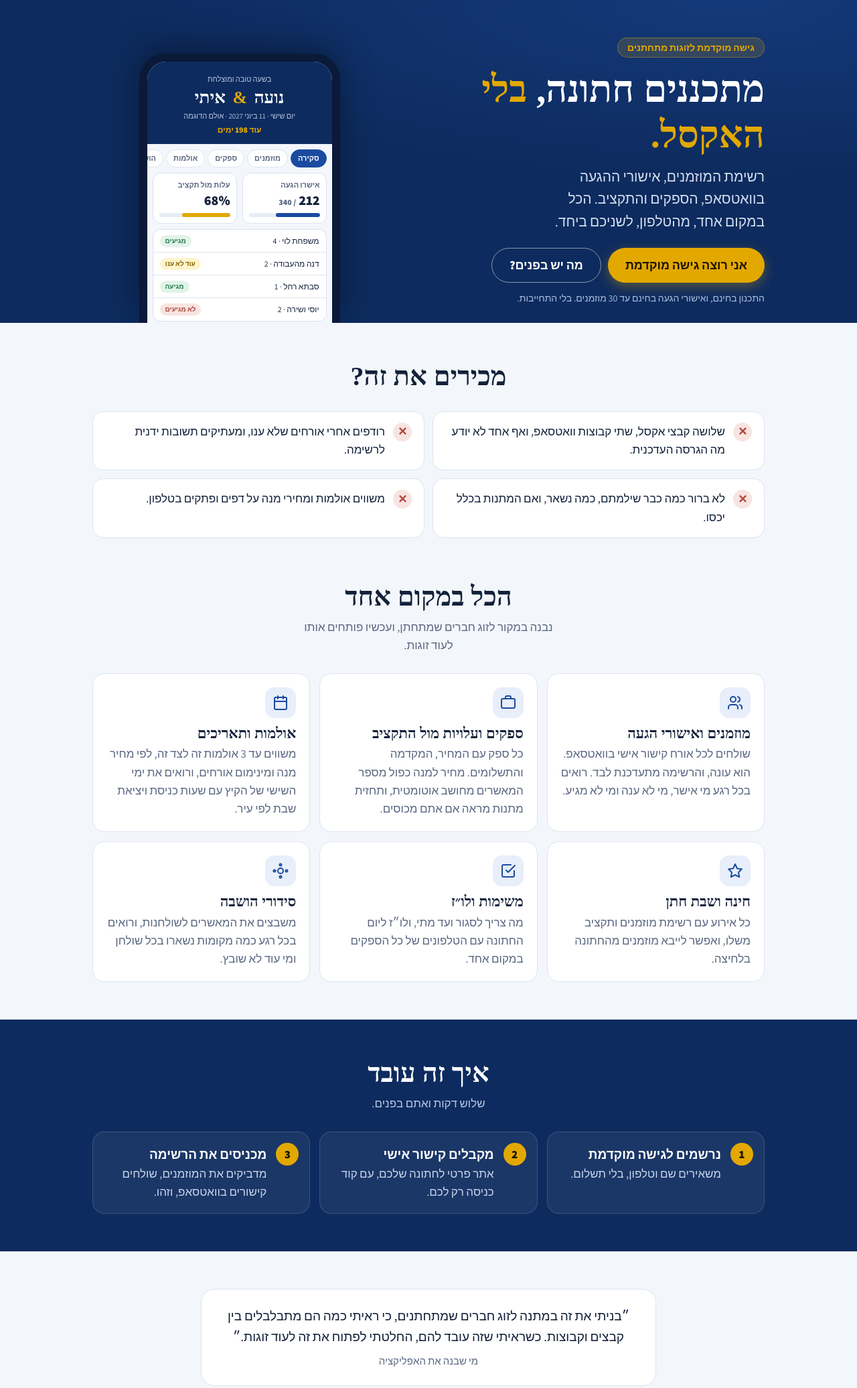
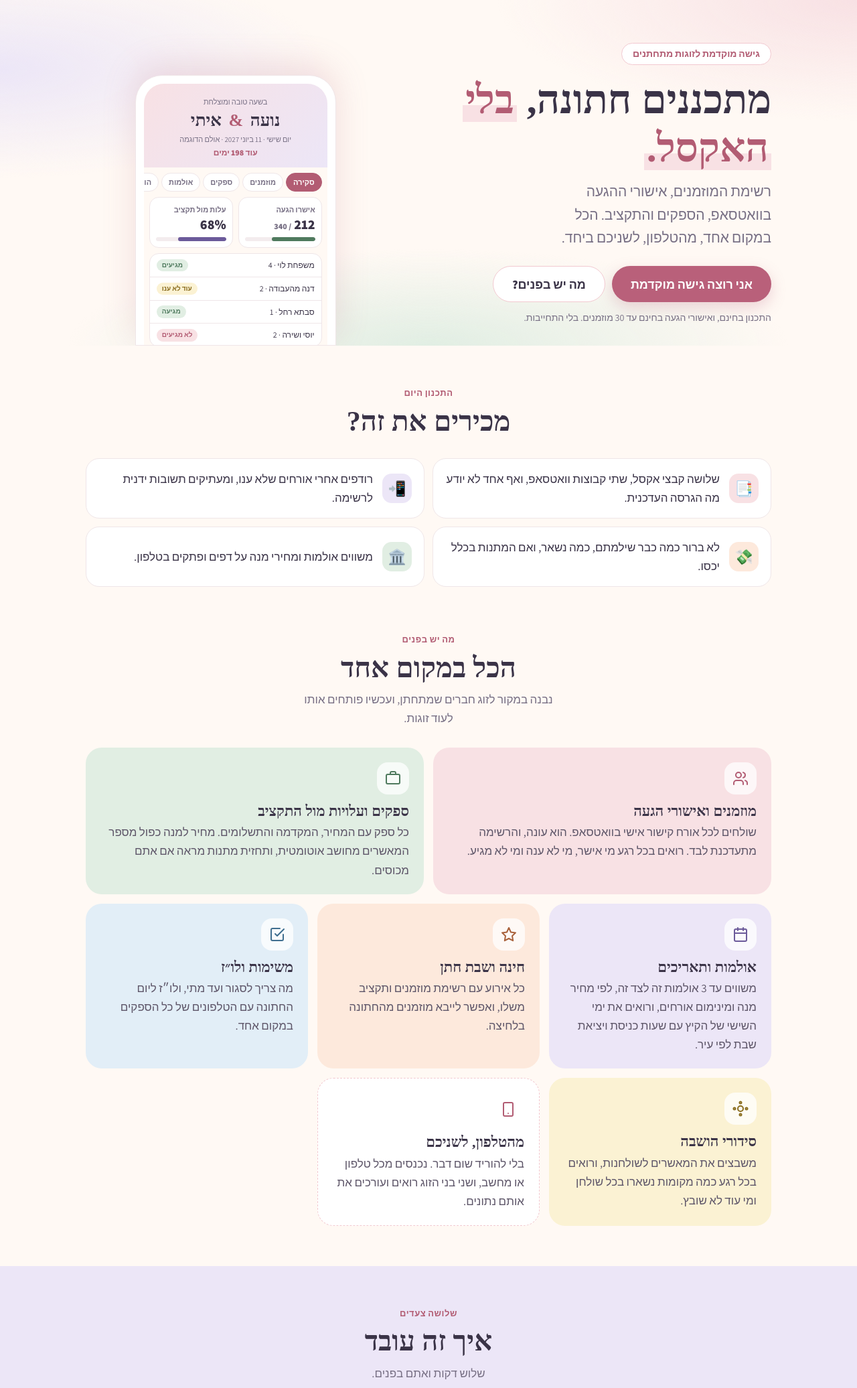
Before and after one commit to pazohayon5-coder/wedding, a plain HTML site: page landing.html in a window 1280 px wide. Shown: the top 2072 px of the page at 67% size. Drawn offline with Linux system fonts and the light colour scheme; a web font is replaced by a local one.

Commit message:
Landing: pastel restyle, new layout, restore phone card
Co-Authored-By: Claude Opus 5.5 <noreply@anthropic.com>
Claude-Session: https://claude.ai/code/session_01Fa3FRpLzZZBzXtF2afbSxM

```diff
--- a/landing.html
+++ b/landing.html
@@ -3,7 +3,7 @@
 <head>
 <meta charset="utf-8">
 <meta name="viewport" content="width=device-width,initial-scale=1,viewport-fit=cover">
-<meta name="theme-color" content="#0D2B5E">
+<meta name="theme-color" content="#F8E1E4">
 <title>מתכננים חתונה, בלי האקסל</title>
 <meta name="description" content="אפליקציה אחת לכל תכנון החתונה: רשימת מוזמנים ואישורי הגעה בוואטסאפ, ספקים ועלויות מול התקציב, השוואת אולמות ותאריכים.">
 <meta property="og:title" content="מתכננים חתונה, בלי האקסל">
@@ -16,135 +16,150 @@
 </script>
 <style>
 :root{
-  --band:#0D2B5E; --band-2:#14397A; --accent:#1A4BA0; --gold:#E3A800; --gold-soft:#FFF4CC;
-  --bg:#F3F6FB; --card:#FFFFFF; --ink:#13213A; --muted:#5B6782; --line:#DDE4F0; --good:#1F7A4D;
+  --cream:#FFF9F4; --rose:#F8E1E4; --rose-2:#F2C9D0; --rose-ink:#B25C73;
+  --sage:#E1EEE3; --sage-ink:#4F7A5E; --lav:#ECE6F7; --lav-ink:#6B5A9A;
+  --peach:#FDE9DC; --peach-ink:#A8603A; --sky:#E2EEF7; --sky-ink:#3F6E8F; --butter:#FBF2D3; --butter-ink:#8A6D1E;
+  --ink:#3A3347; --muted:#776F84; --line:#EFE6E8; --card:#FFFFFF;
+  --btn:#B9607A; --btn-ink:#FFFFFF;
   --f-body:"Assistant","Segoe UI","Arial Hebrew",Arial,sans-serif;
   --f-display:"Frank Ruhl Libre","David","Times New Roman",serif;
   color-scheme:light;
 }
 *{box-sizing:border-box}
 html{scroll-behavior:smooth}
-body{margin:0;background:var(--bg);color:var(--ink);font:17px/1.6 var(--f-body);-webkit-text-size-adjust:100%}
+body{margin:0;background:var(--cream);color:var(--ink);font:17px/1.65 var(--f-body);-webkit-text-size-adjust:100%;overflow-x:hidden}
 img{max-width:100%}
-a{color:var(--accent)}
-.wrap{max-width:1040px;margin:0 auto;padding:0 18px}
-h1,h2,h3{font-family:var(--f-display);line-height:1.2;margin:0}
-.btn{display:inline-flex;align-items:center;justify-content:center;gap:8px;min-height:52px;padding:0 26px;border-radius:999px;border:0;
-  background:var(--gold);color:#1B1400;font:800 18px var(--f-body);text-decoration:none;cursor:pointer;box-shadow:0 6px 18px rgba(227,168,0,.35)}
+a{color:var(--rose-ink)}
+.wrap{max-width:1060px;margin:0 auto;padding:0 18px}
+h1,h2,h3{font-family:var(--f-display);line-height:1.2;margin:0;color:var(--ink)}
+.btn{display:inline-flex;align-items:center;justify-content:center;gap:8px;min-height:54px;padding:0 28px;border-radius:999px;border:0;
+  background:var(--btn);color:var(--btn-ink);font:800 18px var(--f-body);text-decoration:none;cursor:pointer;box-shadow:0 8px 22px rgba(185,96,122,.25)}
 .btn:active{transform:translateY(1px)}
-.btn.ghost{background:transparent;color:#fff;border:1.5px solid rgba(255,255,255,.5);box-shadow:none}
+.btn.ghost{background:#fff;color:var(--ink);border:1.5px solid var(--rose-2);box-shadow:none}
 
 /* hero */
-.hero{background:radial-gradient(120% 90% at 85% 0%,var(--band-2) 0%,var(--band) 60%);color:#fff;padding:34px 0 0;overflow:hidden}
-.hero .wrap{display:grid;gap:28px;align-items:end}
-.kicker{display:inline-block;background:rgba(227,168,0,.16);color:var(--gold);border:1px solid rgba(227,168,0,.4);border-radius:999px;padding:3px 14px;font-weight:700;font-size:14px}
-.hero h1{font-size:clamp(34px,8.5vw,56px);font-weight:900;margin:14px 0 12px}
-.hero h1 em{font-style:normal;color:var(--gold)}
-.hero p.lead{font-size:19px;color:#D5DFF2;margin:0 0 22px;max-width:34ch}
-.hero .ctas{display:flex;flex-wrap:wrap;gap:10px;margin-bottom:12px}
-.hero .note{font-size:14px;color:#AFC0E2;margin:0 0 26px}
+.hero{position:relative;padding:44px 0 0;overflow:hidden;text-align:center;
+  background:radial-gradient(60% 50% at 100% 0%,var(--rose) 0%,transparent 70%),radial-gradient(55% 45% at 0% 20%,var(--lav) 0%,transparent 70%),radial-gradient(60% 40% at 50% 100%,var(--sage) 0%,transparent 70%),var(--cream)}
+.hero .wrap{display:grid;gap:30px;align-items:end}
+.kicker{display:inline-block;background:#fff;color:var(--rose-ink);border:1px solid var(--rose-2);border-radius:999px;padding:4px 16px;font-weight:700;font-size:14px}
+.hero h1{font-size:clamp(36px,9vw,60px);font-weight:900;margin:16px 0 12px}
+.hero h1 em{font-style:normal;color:var(--rose-ink);background:linear-gradient(transparent 62%,var(--rose) 62%);padding:0 4px;-webkit-box-decoration-break:clone;box-decoration-break:clone}
+.hero p.lead{font-size:19px;color:var(--muted);margin:0 auto 24px;max-width:34ch}
+.hero .ctas{display:flex;flex-wrap:wrap;gap:10px;justify-content:center;margin-bottom:12px}
+.hero .note{font-size:14px;color:var(--muted);margin:0 0 30px}
 
 /* phone mockup */
-.phone{width:min(300px,82vw);margin:0 auto;background:#0A1A38;border-radius:38px 38px 0 0;padding:12px 12px 0;box-shadow:0 -10px 50px rgba(0,0,0,.35)}
-.screen{background:var(--bg);border-radius:28px 28px 0 0;overflow:hidden;height:390px;font-size:13px;color:var(--ink)}
-.s-head{background:var(--band);color:#fff;text-align:center;padding:16px 10px 12px}
-.s-head small{color:#B9C8E6;font-size:11px}
-.s-head b{display:block;font:900 26px var(--f-display);margin:2px 0}
-.s-head b i{font-style:normal;color:var(--gold);padding:0 4px}
-.s-head .cd{color:var(--gold);font-weight:800;font-size:12px}
+.phone{width:min(300px,82vw);margin:0 auto;background:#fff;border:1px solid var(--line);border-radius:40px 40px 0 0;padding:12px 12px 0;box-shadow:0 -14px 50px rgba(178,92,115,.18)}
+.screen{background:var(--cream);border-radius:30px 30px 0 0;overflow:hidden;height:390px;font-size:13px;color:var(--ink);text-align:right}
+.s-head{background:linear-gradient(135deg,var(--rose),var(--lav));text-align:center;padding:16px 10px 12px}
+.s-head small{color:var(--muted);font-size:11px}
+.s-head b{display:block;font:900 26px var(--f-display);margin:2px 0;color:var(--ink)}
+.s-head b i{font-style:normal;color:var(--rose-ink);padding:0 4px;-webkit-box-decoration-break:clone;box-decoration-break:clone}
+.s-head .cd{color:var(--rose-ink);font-weight:800;font-size:12px}
 .s-tabs{display:flex;gap:4px;padding:8px;overflow:hidden}
 .s-tabs span{flex:none;padding:4px 10px;border-radius:999px;background:#fff;border:1px solid var(--line);font-size:11px;font-weight:700;color:var(--muted)}
-.s-tabs span.on{background:var(--accent);border-color:var(--accent);color:#fff}
+.s-tabs span.on{background:var(--rose-ink);border-color:var(--rose-ink);color:#fff}
 .s-grid{display:grid;grid-template-columns:1fr 1fr;gap:8px;padding:0 8px}
-.s-card{background:#fff;border:1px solid var(--line);border-radius:12px;padding:9px}
+.s-card{background:#fff;border:1px solid var(--line);border-radius:14px;padding:9px}
 .s-card .t{font-size:11px;color:var(--muted);font-weight:700}
 .s-card .v{font:800 20px var(--f-body)}
 .s-card .v small{font-size:12px;color:var(--muted)}
-.bar{height:6px;border-radius:9px;background:#E7ECF5;margin-top:6px;overflow:hidden}
-.bar i{display:block;height:100%;background:var(--accent);border-radius:9px}
-.bar.g i{background:var(--gold)}
-.s-list{margin:8px;background:#fff;border:1px solid var(--line);border-radius:12px}
+.bar{height:6px;border-radius:9px;background:#F3ECEE;margin-top:6px;overflow:hidden}
+.bar i{display:block;height:100%;background:var(--sage-ink);border-radius:9px}
+.bar.g i{background:var(--lav-ink)}
+.s-list{margin:8px;background:#fff;border:1px solid var(--line);border-radius:14px}
 .s-row{display:flex;align-items:center;justify-content:space-between;padding:7px 10px;border-top:1px solid var(--line);font-size:12px}
 .s-row:first-child{border-top:0}
 .pill{font-size:10px;font-weight:800;border-radius:999px;padding:1px 8px}
-.pill.y{background:#E2F3E9;color:var(--good)}
-.pill.p{background:var(--gold-soft);color:#8A6400}
-.pill.n{background:#F8E4E1;color:#B0453A}
+.pill.y{background:var(--sage);color:var(--sage-ink)}
+.pill.p{background:var(--butter);color:var(--butter-ink)}
+.pill.n{background:var(--rose);color:var(--rose-ink)}
 
 /* sections */
-section{padding:56px 0}
-.sec-title{text-align:center;margin-bottom:28px}
-.sec-title h2{font-size:clamp(28px,6.5vw,40px);font-weight:900}
+section{padding:60px 0}
+.sec-title{text-align:center;margin-bottom:30px}
+.eyebrow{display:block;font-size:13px;font-weight:800;letter-spacing:.04em;color:var(--rose-ink);margin-bottom:6px}
+.sec-title h2{font-size:clamp(28px,6.5vw,42px);font-weight:900}
 .sec-title p{color:var(--muted);margin:8px auto 0;max-width:46ch}
 .pains{display:grid;gap:12px}
-.pain{background:#fff;border:1px solid var(--line);border-radius:16px;padding:16px 18px;display:flex;gap:12px;align-items:flex-start}
-.pain .x{flex:none;width:28px;height:28px;border-radius:50%;background:#F8E4E1;color:#B0453A;display:grid;place-items:center;font-weight:900}
+.pain{background:#fff;border:1px solid var(--line);border-radius:20px;padding:16px 18px;display:flex;gap:14px;align-items:center}
+.pain .x{flex:none;width:44px;height:44px;border-radius:14px;background:var(--rose);display:grid;place-items:center;font-size:22px}
+.pain:nth-child(2) .x{background:var(--lav)}.pain:nth-child(3) .x{background:var(--peach)}.pain:nth-child(4) .x{background:var(--sage)}
 .features{display:grid;gap:14px}
-.feat{background:#fff;border:1px solid var(--line);border-radius:18px;padding:20px}
-.feat .ic{width:46px;height:46px;border-radius:14px;background:#E8EEFA;color:var(--accent);display:grid;place-items:center;margin-bottom:10px}
+.feat{border-radius:24px;padding:22px;background:var(--rose)}
+.feat .ic{width:48px;height:48px;border-radius:16px;background:rgba(255,255,255,.75);display:grid;place-items:center;margin-bottom:12px;color:var(--rose-ink)}
 .feat h3{font-size:22px;font-weight:700;margin-bottom:4px}
-.feat p{margin:0;color:var(--muted)}
-.how{background:var(--band);color:#fff}
-.how .sec-title p{color:#B9C8E6}
-.steps{display:grid;gap:14px;counter-reset:s}
-.step{background:rgba(255,255,255,.06);border:1px solid rgba(255,255,255,.14);border-radius:18px;padding:18px 18px 18px 18px;position:relative;padding-inline-start:64px}
-.step::before{counter-increment:s;content:counter(s);position:absolute;inset-inline-start:16px;top:16px;width:34px;height:34px;border-radius:50%;background:var(--gold);color:#1B1400;font-weight:900;display:grid;place-items:center}
-.step b{display:block;font-size:19px}
-.step span{color:#C9D5EC}
-.story{background:#fff;border:1px solid var(--line);border-radius:20px;padding:24px;max-width:680px;margin:0 auto;text-align:center}
-.story p{font-size:19px;margin:0}
-.story .by{color:var(--muted);font-size:15px;margin-top:10px}
+.feat p{margin:0;color:#5E5669}
+.feat:nth-child(7n+2){background:var(--sage)}.feat:nth-child(7n+2) .ic{color:var(--sage-ink)}
+.feat:nth-child(7n+3){background:var(--lav)}.feat:nth-child(7n+3) .ic{color:var(--lav-ink)}
+.feat:nth-child(7n+4){background:var(--peach)}.feat:nth-child(7n+4) .ic{color:var(--peach-ink)}
+.feat:nth-child(7n+5){background:var(--sky)}.feat:nth-child(7n+5) .ic{color:var(--sky-ink)}
+.feat:nth-child(7n+6){background:var(--butter)}.feat:nth-child(7n+6) .ic{color:var(--butter-ink)}
+.feat:nth-child(7n){background:#fff;border:1.5px dashed var(--rose-2)}
+.how{background:var(--lav)}
+.steps{display:grid;gap:0;counter-reset:s;max-width:640px;margin:0 auto;position:relative}
+.step{position:relative;padding:0 0 26px;padding-inline-start:62px}
+.step:last-child{padding-bottom:0}
+.step::before{counter-increment:s;content:counter(s);position:absolute;inset-inline-start:0;top:0;width:42px;height:42px;border-radius:50%;background:#fff;color:var(--lav-ink);font-weight:900;font-size:18px;display:grid;place-items:center;box-shadow:0 4px 12px rgba(107,90,154,.18);z-index:1}
+.step::after{content:"";position:absolute;inset-inline-start:20px;top:42px;bottom:0;border-inline-start:2px dashed rgba(107,90,154,.35)}
+.step:last-child::after{display:none}
+.step b{display:block;font-size:19px;padding-top:7px}
+.step span{color:#5E5669}
+.story{background:var(--peach);border-radius:28px;padding:30px 24px;max-width:680px;margin:0 auto;text-align:center;position:relative}
+.story::before{content:"״";position:absolute;top:-6px;inset-inline-start:22px;font:900 90px/1 var(--f-display);color:rgba(168,96,58,.25)}
+.story p{font:500 21px/1.55 var(--f-display);margin:0}
+.story .by{color:var(--peach-ink);font-size:15px;margin-top:12px;font-weight:700}
 
 /* price + form */
 .offer{display:grid;gap:18px;align-items:start}
-.price{background:var(--band);color:#fff;border-radius:22px;padding:26px;position:relative;overflow:hidden}
-.price .tag{display:inline-block;background:var(--gold);color:#1B1400;font-weight:800;border-radius:999px;padding:2px 12px;font-size:14px}
-.price .amt{font:900 56px/1 var(--f-display);margin:14px 0 4px}
-.price .amt small{font-size:26px}
-.price .was{color:#B9C8E6}
-.price .was s{color:#fff}
+.price{background:var(--sage);border-radius:28px;padding:28px}
+.price .tag{display:inline-block;background:#fff;color:var(--sage-ink);font-weight:800;border-radius:999px;padding:3px 14px;font-size:14px}
+.price .amt{font:900 58px/1 var(--f-display);margin:14px 0 8px;color:var(--sage-ink)}
+.price .was{color:#4A5E50}
 .price ul{list-style:none;padding:0;margin:18px 0 0}
-.price li{padding:6px 0;padding-inline-start:28px;position:relative}
-.price li::before{content:"";position:absolute;inset-inline-start:0;top:12px;width:16px;height:9px;border-left:3px solid var(--gold);border-bottom:3px solid var(--gold);transform:rotate(-45deg)}
-form.card{background:#fff;border:1px solid var(--line);border-radius:22px;padding:22px}
-form h3{font-size:24px;margin-bottom:4px}
+.price li{padding:7px 0;padding-inline-start:30px;position:relative}
+.price li::before{content:"";position:absolute;inset-inline-start:2px;top:13px;width:14px;height:8px;border-left:3px solid var(--sage-ink);border-bottom:3px solid var(--sage-ink);transform:rotate(-45deg)}
+form.card{background:#fff;border:1px solid var(--line);border-radius:28px;padding:24px;box-shadow:0 12px 34px rgba(178,92,115,.08)}
+form h3{font-size:25px;margin-bottom:4px}
 form .sub{color:var(--muted);margin:0 0 16px;font-size:15px}
-label{display:block;font-weight:700;font-size:15px;margin:12px 0 6px}
+label{display:block;font-weight:700;font-size:15px;margin:14px 0 6px}
 label .opt{font-weight:400;color:var(--muted)}
-input,select{width:100%;min-height:50px;border:1.5px solid var(--line);border-radius:12px;padding:0 14px;font:17px var(--f-body);color:var(--ink);background:#fff}
-input:focus,select:focus{outline:none;border-color:var(--accent);box-shadow:0 0 0 3px rgba(26,75,160,.15)}
+input,select{width:100%;min-height:52px;border:1.5px solid var(--line);border-radius:16px;padding:0 14px;font:17px var(--f-body);color:var(--ink);background:var(--cream)}
+input:focus,select:focus{outline:none;border-color:var(--rose-ink);box-shadow:0 0 0 3px rgba(185,96,122,.15);background:#fff}
 .chips{display:flex;flex-wrap:wrap;gap:8px}
 .chips input{position:absolute;opacity:0;width:1px;height:1px}
-.chips label{margin:0;font-weight:600;border:1.5px solid var(--line);border-radius:999px;padding:9px 14px;cursor:pointer;font-size:15px;min-height:44px;display:flex;align-items:center}
-.chips input:checked+label{background:#E8EEFA;border-color:var(--accent);color:var(--accent)}
-.chips input:focus-visible+label{box-shadow:0 0 0 3px rgba(26,75,160,.25)}
-form .btn{width:100%;margin-top:20px}
+.chips label{margin:0;font-weight:600;border:1.5px solid var(--line);background:var(--cream);border-radius:999px;padding:9px 14px;cursor:pointer;font-size:15px;min-height:44px;display:flex;align-items:center}
+.chips input:checked+label{background:var(--rose);border-color:var(--rose-ink);color:var(--rose-ink)}
+.chips input:focus-visible+label{box-shadow:0 0 0 3px rgba(185,96,122,.25)}
+form .btn{width:100%;margin-top:22px}
 .fine{font-size:13px;color:var(--muted);text-align:center;margin:10px 0 0}
-.msg{display:none;margin-top:14px;padding:12px 14px;border-radius:12px;font-weight:600}
-.msg.err{display:block;background:#F8E4E1;color:#8E2F25}
+.msg{display:none;margin-top:14px;padding:12px 14px;border-radius:14px;font-weight:600}
+.msg.err{display:block;background:var(--rose);color:#8E3A50}
 .done{display:none;text-align:center;padding:20px 6px}
 .done .big{font:900 30px var(--f-display);margin:8px 0}
-.faq details{background:#fff;border:1px solid var(--line);border-radius:14px;padding:4px 18px;margin-bottom:10px}
-.faq summary{cursor:pointer;font-weight:700;padding:12px 0;list-style:none}
+.faq details{background:#fff;border:1px solid var(--line);border-radius:18px;padding:4px 18px;margin-bottom:10px}
+.faq summary{cursor:pointer;font-weight:700;padding:13px 0;list-style:none}
 .faq summary::-webkit-details-marker{display:none}
-.faq summary::after{content:"+";float:left;color:var(--accent);font-size:22px;line-height:1}
+.faq summary::after{content:"+";float:left;color:var(--rose-ink);font-size:22px;line-height:1}
 .faq details[open] summary::after{content:"−"}
 .faq p{margin:0 0 14px;color:var(--muted)}
-footer{padding:30px 0 90px;text-align:center;color:var(--muted);font-size:14px}
-.sticky{position:fixed;inset-inline:0;bottom:0;padding:10px 16px calc(10px + env(safe-area-inset-bottom));background:rgba(243,246,251,.94);backdrop-filter:blur(8px);border-top:1px solid var(--line);display:flex;justify-content:center;transform:translateY(110%);transition:transform .25s}
+footer{padding:34px 0 96px;text-align:center;color:var(--muted);font-size:14px;background:linear-gradient(transparent,var(--rose))}
+.sticky{position:fixed;inset-inline:0;bottom:0;padding:10px 16px calc(10px + env(safe-area-inset-bottom));background:rgba(255,249,244,.94);backdrop-filter:blur(8px);border-top:1px solid var(--line);display:flex;justify-content:center;transform:translateY(110%);transition:transform .25s}
 .sticky.show{transform:none}
 .sticky .btn{width:100%;max-width:420px}
 
 @media (min-width:860px){
-  .hero{padding-top:56px}
+  .hero{padding-top:64px;text-align:right}
   .hero .wrap{grid-template-columns:1.1fr .9fr}
-  .hero p.lead{font-size:21px}
+  .hero p.lead{font-size:21px;margin-inline:0}
+  .hero .ctas{justify-content:flex-start}
   .pains{grid-template-columns:1fr 1fr}
-  .features{grid-template-columns:repeat(3,1fr)}
-  .steps{grid-template-columns:repeat(3,1fr)}
+  .features{grid-template-columns:repeat(6,1fr)}
+  .feat{grid-column:span 2}
+  .feat:nth-child(1),.feat:nth-child(2){grid-column:span 3}
   .offer{grid-template-columns:.9fr 1.1fr}
   .sticky{display:none}
-  footer{padding-bottom:30px}
+  footer{padding-bottom:34px}
 }
 </style>
 </head>
@@ -189,19 +204,19 @@ footer{padding:30px 0 90px;text-align:center;color:var(--muted);font-size:14px}
 <main>
   <section>
     <div class="wrap">
-      <div class="sec-title"><h2>מכירים את זה?</h2></div>
+      <div class="sec-title"><span class="eyebrow">התכנון היום</span><h2>מכירים את זה?</h2></div>
       <div class="pains">
-        <div class="pain"><span class="x">✕</span><div>שלושה קבצי אקסל, שתי קבוצות וואטסאפ, ואף אחד לא יודע מה הגרסה העדכנית.</div></div>
-        <div class="pain"><span class="x">✕</span><div>רודפים אחרי אורחים שלא ענו, ומעתיקים תשובות ידנית לרשימה.</div></div>
-        <div class="pain"><span class="x">✕</span><div>לא ברור כמה כבר שילמתם, כמה נשאר, ואם המתנות בכלל יכסו.</div></div>
-        <div class="pain"><span class="x">✕</span><div>משווים אולמות ומחירי מנה על דפים ופתקים בטלפון.</div></div>
+        <div class="pain"><span class="x">📑</span><div>שלושה קבצי אקסל, שתי קבוצות וואטסאפ, ואף אחד לא יודע מה הגרסה העדכנית.</div></div>
+        <div class="pain"><span class="x">📲</span><div>רודפים אחרי אורחים שלא ענו, ומעתיקים תשובות ידנית לרשימה.</div></div>
+        <div class="pain"><span class="x">💸</span><div>לא ברור כמה כבר שילמתם, כמה נשאר, ואם המתנות בכלל יכסו.</div></div>
+        <div class="pain"><span class="x">🏛️</span><div>משווים אולמות ומחירי מנה על דפים ופתקים בטלפון.</div></div>
       </div>
     </div>
   </section>
 
   <section id="features" style="padding-top:8px">
     <div class="wrap">
-      <div class="sec-title"><h2>הכל במקום אחד</h2><p>נבנה במקור לזוג חברים שמתחתן, ועכשיו פותחים אותו לעוד זוגות.</p></div>
+      <div class="sec-title"><span class="eyebrow">מה יש בפנים</span><h2>הכל במקום אחד</h2><p>נבנה במקור לזוג חברים שמתחתן, ועכשיו פותחים אותו לעוד זוגות.</p></div>
       <div class="features">
         <div class="feat">
           <div class="ic"><svg width="24" height="24" viewBox="0 0 24 24" fill="none" stroke="currentColor" stroke-width="2" stroke-linecap="round" stroke-linejoin="round"><path d="M16 21v-2a4 4 0 0 0-4-4H6a4 4 0 0 0-4 4v2"/><circle cx="9" cy="7" r="4"/><path d="M22 21v-2a4 4 0 0 0-3-3.87M16 3.13a4 4 0 0 1 0 7.75"/></svg></div>
@@ -233,13 +248,18 @@ footer{padding:30px 0 90px;text-align:center;color:var(--muted);font-size:14px}
           <h3>סידורי הושבה</h3>
           <p>משבצים את המאשרים לשולחנות, ורואים בכל רגע כמה מקומות נשארו בכל שולחן ומי עוד לא שובץ.</p>
         </div>
+        <div class="feat">
+          <div class="ic"><svg width="24" height="24" viewBox="0 0 24 24" fill="none" stroke="currentColor" stroke-width="2" stroke-linecap="round" stroke-linejoin="round"><rect x="5" y="2" width="14" height="20" rx="2"/><path d="M12 18h.01"/></svg></div>
+          <h3>מהטלפון, לשניכם</h3>
+          <p>בלי להוריד שום דבר. נכנסים מכל טלפון או מחשב, ושני בני הזוג רואים ועורכים את אותם נתונים.</p>
+        </div>
       </div>
     </div>
   </section>
 
   <section class="how">
     <div class="wrap">
-      <div class="sec-title"><h2>איך זה עובד</h2><p>שלוש דקות ואתם בפנים.</p></div>
+      <div class="sec-title"><span class="eyebrow">שלושה צעדים</span><h2>איך זה עובד</h2><p>שלוש דקות ואתם בפנים.</p></div>
       <div class="steps">
         <div class="step"><b>נרשמים לגישה מוקדמת</b><span>משאירים שם וטלפון, בלי תשלום.</span></div>
         <div class="step"><b>מקבלים קישור אישי</b><span>אתר פרטי לחתונה שלכם, עם קוד כניסה רק לכם.</span></div>
@@ -251,7 +271,7 @@ footer{padding:30px 0 90px;text-align:center;color:var(--muted);font-size:14px}
   <section style="padding-bottom:20px">
     <div class="wrap">
       <div class="story">
-        <p>״בניתי את זה במתנה לזוג חברים שמתחתנים, כי ראיתי כמה הם מתבלבלים בין קבצים וקבוצות. כשראיתי שזה עובד להם, החלטתי לפתוח את זה לעוד זוגות.״</p>
+        <p>בניתי את זה במתנה לזוג חברים שמתחתנים, כי ראיתי כמה הם מתבלבלים בין קבצים וקבוצות. כשראיתי שזה עובד להם, החלטתי לפתוח את זה לעוד זוגות.</p>
         <div class="by">מי שבנה את האפליקציה</div>
       </div>
     </div>
@@ -259,7 +279,7 @@ footer{padding:30px 0 90px;text-align:center;color:var(--muted);font-size:14px}
 
   <section id="join">
     <div class="wrap">
-      <div class="sec-title"><h2>הצטרפו לגישה המוקדמת</h2><p>הזוגות הראשונים מקבלים מחיר מוזל, ועוזרים לנו להחליט מה עוד להוסיף.</p></div>
+      <div class="sec-title"><span class="eyebrow">גישה מוקדמת</span><h2>הצטרפו לגישה המוקדמת</h2><p>הזוגות הראשונים מקבלים מחיר מוזל, ועוזרים לנו להחליט מה עוד להוסיף.</p></div>
       <div class="offer">
         <div class="price">
           <span class="tag">גישה מוקדמת</span>
```
